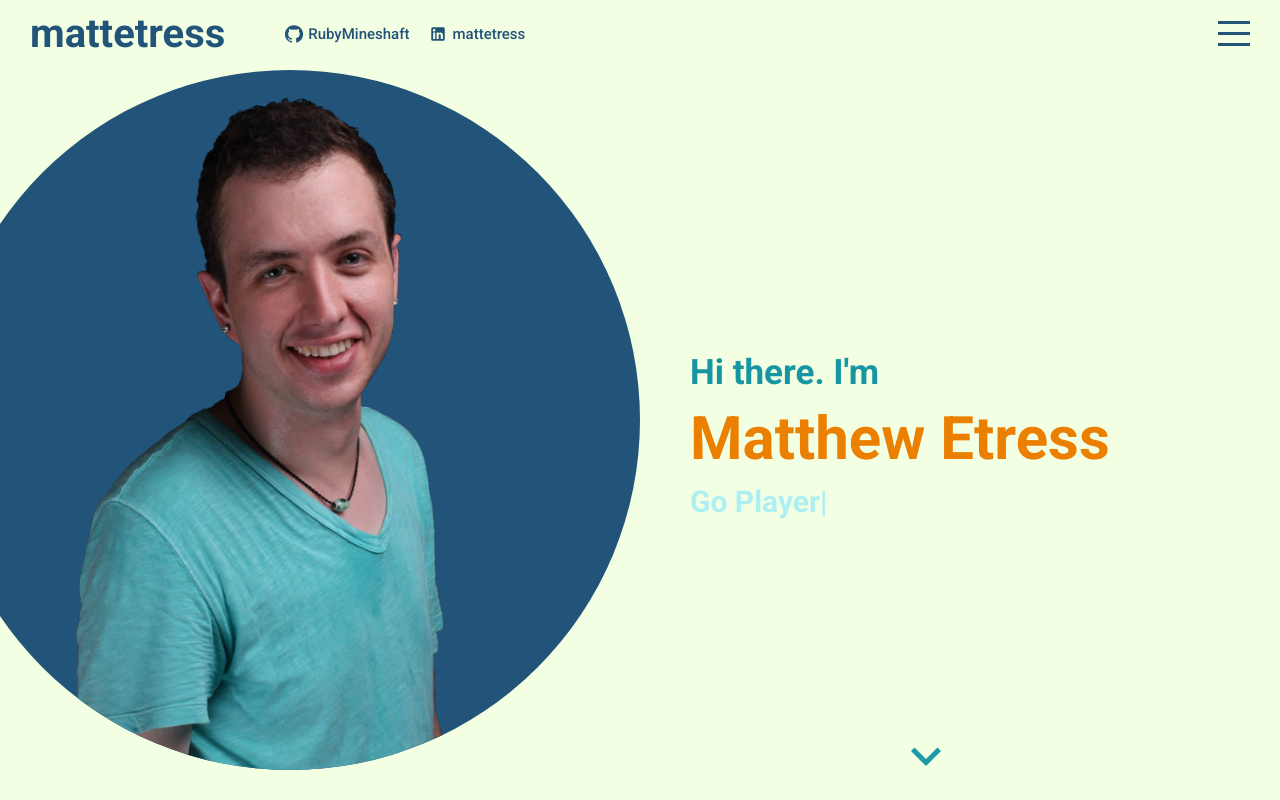
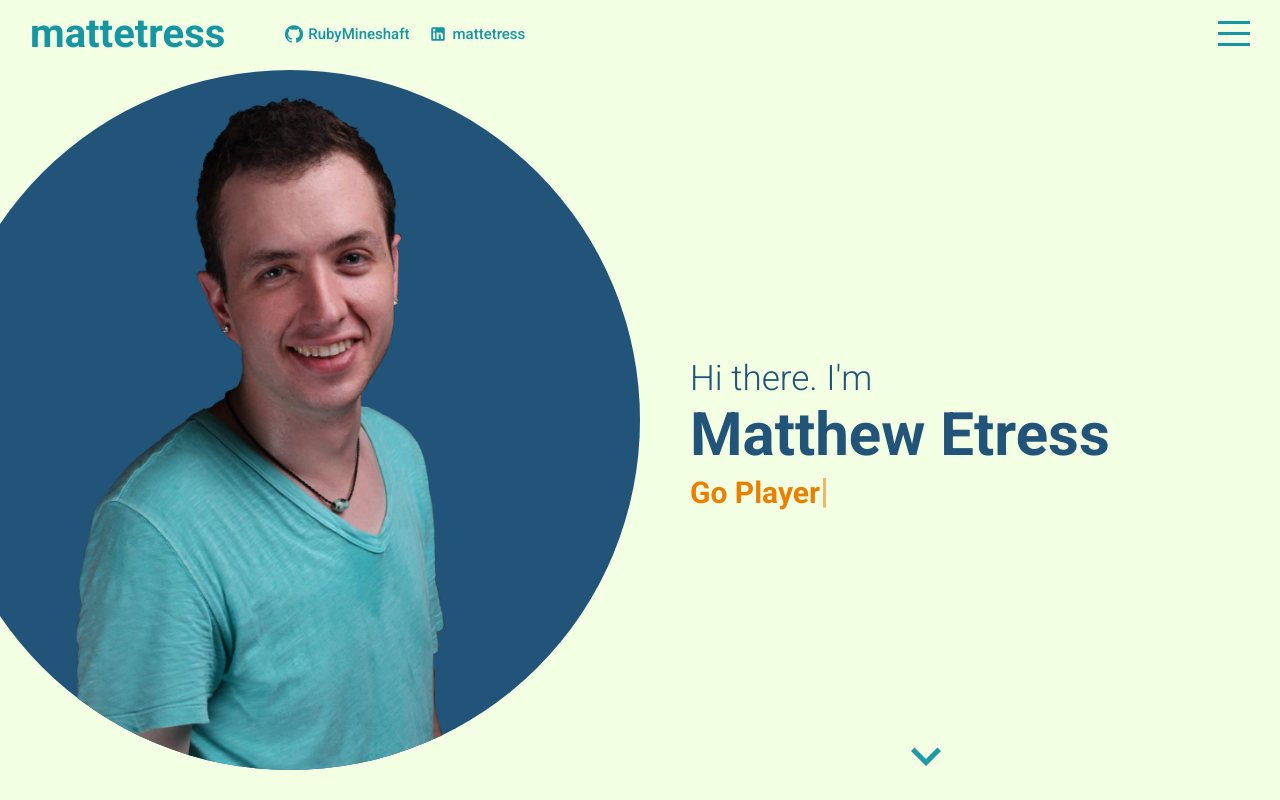
Before and after one commit to RubyMineshaft/portfolio, a React (Create React App) app: page / in a window 1280 px wide. Built offline with nearby package versions, Linux system fonts and the light colour scheme.

Commit message:
change colors

```diff
--- a/src/components/info/Info.jsx
+++ b/src/components/info/Info.jsx
@@ -11,7 +11,9 @@ export default function Info() {
     init(titleRef.current, {
       showCursor: true,
       backDelay: 1500,
+      startDelay: 1000,
       backSpeed: 50,
+      loop: false,
       strings: ["Techie", "Go Player", "Coffee Drinker", "Software Engineer."]
     })
   }, [])
--- a/src/components/info/info.scss
+++ b/src/components/info/info.scss
@@ -42,16 +42,44 @@
 
       h1 {
         font-size: 60px;
-        margin: 10px 0;
-        color: $C-5;
+        margin: 0;
+        color: $C-1;
       }
       h2 {
         font-size: 35px;
-        color: $C-2;
+        font-weight: 300;
+        color: $C-1;
       }
       h3 {
         font-size: 30px;
-        color: $C-3;
+        color: $C-5;
+
+        .ityped-cursor {
+          font-size: 2.2rem;
+          opacity: 1;
+          -webkit-animation: blink 0.3s infinite;
+          -moz-animation: blink 0.3s infinite;
+          animation: blink 0.3s infinite;
+          animation-direction: alternate;
+      }
+
+      @keyframes blink {
+          100% {
+              opacity: 0;
+          }
+      }
+
+      @-webkit-keyframes blink {
+          100% {
+              opacity: 0;
+          }
+      }
+
+      @-moz-keyframes blink {
+          100% {
+              opacity: 0;
+          }
+      }
       }
     }
 
--- a/src/components/menu/menu.scss
+++ b/src/components/menu/menu.scss
@@ -3,7 +3,7 @@
 .menu {
   width: 300px;
   height: 100vh;
-  background-color: $C-1;
+  background-color: $C-2;
   position: fixed;
   top: 0;
   right: -300px;
--- a/src/components/navbar/navbar.scss
+++ b/src/components/navbar/navbar.scss
@@ -4,7 +4,7 @@
   width: 100%;
   height: 70px;
   background-color: $C-4;
-  color: $C-1;
+  color: $C-2;
   position: fixed;
   top: 0;
   z-index: 3;
@@ -59,7 +59,7 @@
         span {
           width: 100%;
           height: 3px;
-          background-color: $C-1;
+          background-color: $C-2;
           transform-origin: left;
           transition: all 1s ease;
         }
@@ -68,7 +68,7 @@
   }
 
   &.active {
-    background-color: $C-1;
+    background-color: $C-2;
     color: $C-4;
 
     .hamburgerMenu {
```
